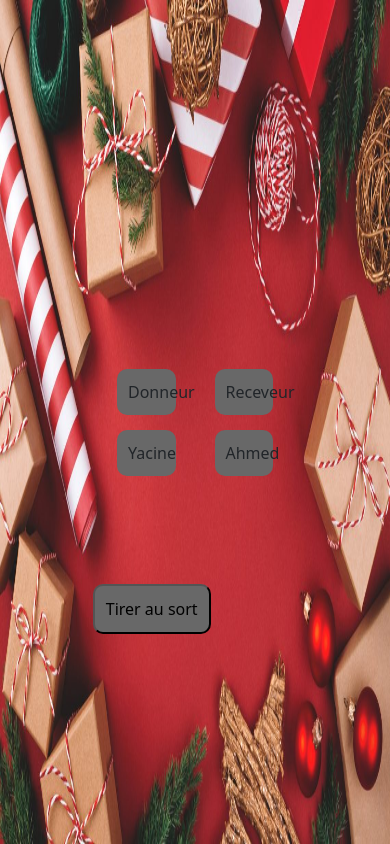
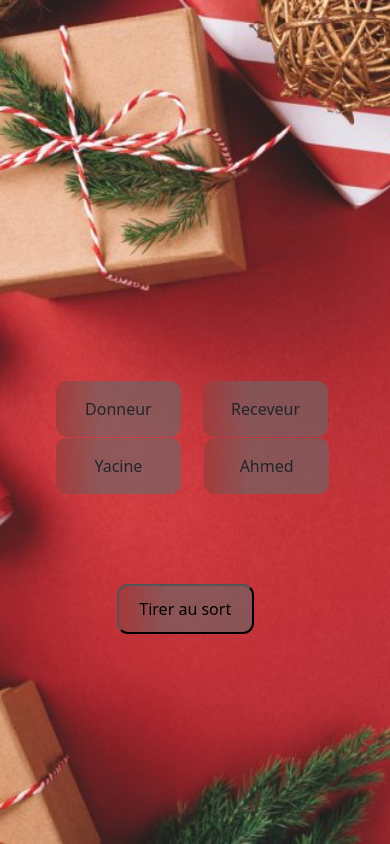
Before and after one commit to Aekyu/Projet-Noel, a PHP site: page /page_tas.html in a window 390 px wide. Run offline with PHP 8.4, Linux system fonts and the light colour scheme.

Commit message:
13/12/2021 (debut media queries)

```diff
--- /dev/null
+++ b/mediaTAS.css
@@ -0,0 +1,221 @@
+@media screen and (max-width: 859px) {
+  #font {
+    position: absolute;
+    height: 100%;
+    width: auto;
+    left: -330px;
+    top: 0%;
+  }
+  #donne,
+  #recev {
+    width: 20em;
+    padding: 1em;
+    margin: 1em;
+    text-align: center;
+  }
+
+  #bloc {
+    text-align: center;
+    position: absolute;
+    width: 32%;
+    margin-top: 1em;
+    left: 56px;
+    top: 365px;
+    padding: 1em;
+  }
+  #bloc2 {
+    text-align: center;
+    position: absolute;
+    width: 32%;
+    margin-top: 1em;
+    right: 62px;
+    top: 365px;
+    padding: 1em;
+  }
+
+  #donne {
+    position: absolute;
+    text-align: center;
+    width: 32%;
+    margin-top: 1em;
+    left: 40px;
+  }
+  #recev {
+    text-align: center;
+    position: absolute;
+    width: 32%;
+    margin-top: 1em;
+    right: 45px;
+  }
+
+  #tas1 {
+    right: 35%;
+    width: 35%;
+  }
+}
+@media (min-width: 860px) and (max-width: 1279px) {
+  #font {
+    position: absolute;
+    height: 100%;
+    width: auto;
+    top: 0%;
+    left: -5%;
+  }
+  #donne,
+  #recev {
+    width: 20em;
+    padding: 1em;
+    margin: 1em;
+    text-align: center;
+  }
+
+  #bloc {
+    text-align: center;
+    position: absolute;
+    width: 25%;
+    margin-top: 1em;
+    left: 207px;
+    top: 365px;
+    padding: 1em;
+  }
+  #bloc2 {
+    text-align: center;
+    position: absolute;
+    width: 25%;
+    margin-top: 1em;
+    right: 207px;
+    top: 365px;
+    padding: 1em;
+  }
+
+  #donne {
+    position: absolute;
+    text-align: center;
+    width: 25%;
+    margin-top: 1em;
+    left: 190px;
+  }
+  #recev {
+    text-align: center;
+    position: absolute;
+    width: 25%;
+    margin-top: 1em;
+    right: 190px;
+  }
+
+  #tas1 {
+    right: 43%;
+    width: 14%;
+  }
+}
+
+@media (min-width: 1280px) and (max-width: 1499px) {
+  #font {
+    position: absolute;
+    height: 100%;
+    width: 100%;
+    top: 0;
+    left: 0;
+  }
+  #donne,
+  #recev {
+    width: 20em;
+    padding: 1em;
+    margin: 1em;
+    text-align: center;
+  }
+
+  #bloc {
+    text-align: center;
+    position: absolute;
+    width: 21%;
+    margin-top: 1em;
+    left: 368px;
+    top: 365px;
+    padding: 1em;
+  }
+  #bloc2 {
+    text-align: center;
+    position: absolute;
+    width: 21%;
+    margin-top: 1em;
+    right: 368px;
+    top: 365px;
+    padding: 1em;
+  }
+
+  #donne {
+    position: absolute;
+    text-align: center;
+    width: 21%;
+    margin-top: 1em;
+    left: 352px;
+  }
+  #recev {
+    text-align: center;
+    position: absolute;
+    width: 21%;
+    margin-top: 1em;
+    right: 352px;
+  }
+
+  #tas1 {
+    right: 43%;
+    width: 14%;
+  }
+}
+@media (min-width: 1500px) and (max-width: 1920px) {
+  #font {
+    position: absolute;
+    height: 100%;
+    width: 100%;
+    top: 0;
+    left: 0;
+  }
+  #donne,
+  #recev {
+    width: 20em;
+    padding: 1em;
+    margin: 1em;
+    text-align: center;
+  }
+
+  #bloc {
+    text-align: center;
+    position: absolute;
+    width: 16%;
+    margin-top: 1em;
+    left: 515px;
+    top: 365px;
+    padding: 1em;
+  }
+  #bloc2 {
+    text-align: center;
+    position: absolute;
+    width: 16%;
+    margin-top: 1em;
+    right: 496px;
+    top: 365px;
+    padding: 1em;
+  }
+
+  #donne {
+    position: absolute;
+    text-align: center;
+    width: 16%;
+    margin-top: 1em;
+    left: 499px;
+  }
+  #recev {
+    text-align: center;
+    position: absolute;
+    width: 16%;
+    margin-top: 1em;
+    right: 480px;
+  }
+
+  #tas1 {
+    right: 43%;
+    width: 14%;
+  }
+}
--- a/page_tas.html
+++ b/page_tas.html
@@ -1,12 +1,15 @@
 <!DOCTYPE html>
 <html lang="en">
-
   <head>
-    <meta charset="UTF-8">
-    <meta http-equiv="X-UA-Compatible" content="IE=edge">
-    <meta name="viewport" content="width=device-width, initial-scale=1.0">
-    <link href="https://cdn.jsdelivr.net/npm/bootstrap@5.1.3/dist/css/bootstrap.min.css" rel="stylesheet" />
-    <link rel="stylesheet" href="style.css">
+    <meta charset="UTF-8" />
+    <meta http-equiv="X-UA-Compatible" content="IE=edge" />
+    <meta name="viewport" content="width=device-width, initial-scale=1.0" />
+    <link
+      href="https://cdn.jsdelivr.net/npm/bootstrap@5.1.3/dist/css/bootstrap.min.css"
+      rel="stylesheet"
+    />
+    <link rel="stylesheet" href="mediaTAS.css" />
+    <link rel="stylesheet" href="style.css" />
     <title>Document</title>
   </head>
 
@@ -16,7 +19,7 @@
         <div id="bloc">
           <div>Donneur</div>
         </div>
-            <div id="bloc">
+        <div id="bloc2">
           <div>Receveur</div>
         </div>
       </div>
@@ -25,19 +28,22 @@
         <div id="recev"></div>
       </div>
       <div>
-            <button id="tas1" onclick="tiragePersonnes(array_name)">Tirer au sort</button>
+        <button id="tas1" onclick="tiragePersonnes(array_name)">
+          Tirer au sort
+        </button>
       </div>
     </div>
 
     <div>
-        <img src=" cadeau.jpg" id="font" alt="">
+      <img src="cadeau.jpg" id="font" alt="" />
     </div>
 
     <script>
-        let donne = document.querySelector("#donne")
-        let recev = document.querySelector("#recev")
+      let donne = document.querySelector("#donne");
+      let recev = document.querySelector("#recev");
       let array_nameReceveur = [];
-        let Utilisateurs = [{
+      let Utilisateurs = [
+        {
           id: "1",
           name: "Bouchra",
         },
@@ -117,7 +123,7 @@
       }
 
       function tiragePersonnes(ArrayName) {
-            let terminer = false
+        let terminer = false;
         let number = randomNumber(ArrayName.length);
         let number2 = randomNumber(ArrayName.length);
         let donneur;
@@ -125,20 +131,20 @@
         donneur = ArrayName[number];
         receveur = array_nameReceveur[number2];
 
-            if(ArrayName.length === 0) {
+        if (ArrayName.length === 0) {
           donneur = "";
           receveur = "";
-               terminer = true
+          terminer = true;
         }
         console.log(ArrayName, array_nameReceveur);
         console.log(donneur, receveur);
-            if(terminer === false){
-               if(donneur === receveur) {
+        if (terminer === false) {
+          if (donneur === receveur) {
             // console.log("if passé");
             while (donneur === receveur) {
               console.log("while passé", donneur, receveur);
               number2 = randomNumber(ArrayName.length);
-                    receveur = array_nameReceveur[number2]
+              receveur = array_nameReceveur[number2];
               console.log("while passé", donneur, receveur);
             }
           }
@@ -146,18 +152,16 @@
           array_nameReceveur.splice(number2, 1);
           ArrayName.splice(number, 1);
 
-
-            donne.innerHTML = donneur
-            recev.innerHTML = receveur
+          donne.innerHTML = donneur;
+          recev.innerHTML = receveur;
         }
-
       }
 
       function randomNumber(max) {
         return Math.floor(Math.random() * max);
       }
 
-        DefArray()
+      DefArray();
 
       tiragePersonnes(array_name);
 
@@ -166,5 +170,4 @@
     <script src="https://code.jquery.com/jquery-3.6.0.min.js"></script>
     <script src="https://cdn.jsdelivr.net/npm/bootstrap@5.1.3/dist/js/bootstrap.bundle.min.js"></script>
   </body>
-
 </html>
--- a/style.css
+++ b/style.css
@@ -4,7 +4,6 @@
   -webkit-box-sizing: border-box;
   box-sizing: border-box;
 }
-
 
 html,
 body {
@@ -33,7 +32,6 @@ body {
   background-repeat: no-repeat;
   background-color: #d4418e;
   background-image: linear-gradient(330deg, #d4418e 5%, #043f99 70%);
-
 }
 
 /* SNOW ( Baptiste ) */
@@ -172,7 +170,7 @@ body {
 /* END SNOW */
 
 /* COUNTDOWN ( Baptiste ) */
-.timer2{
+.timer2 {
   background: rgba(28, 29, 32, 0.3);
   box-shadow: 0px 4px 10px 5px rgba(0, 0, 0, 0.2);
   backdrop-filter: blur(2px);
@@ -184,7 +182,7 @@ body {
   font-size: 18px;
 }
 
-#timer{
+#timer {
   position: absolute;
   top: 15%;
 }
@@ -231,15 +229,15 @@ body {
 
 /* CSS page_principale ( tree/pannel/house/button ) ( Baptiste ) */
 
-#pannel{
-  position:absolute;
+#pannel {
+  position: absolute;
   bottom: 4%;
-  width:8%;
+  width: 8%;
   right: 50%;
   z-index: 1;
 }
 
-#tree{
+#tree {
   position: absolute;
   bottom: 9%;
   right: 65%;
@@ -247,30 +245,30 @@ body {
   z-index: 1;
 }
 
-#fond{
+#fond {
   position: absolute;
   left: 0px;
   bottom: -2px;
   width: 100%;
 }
 
-#tas{
+#tas {
   color: rgba(250, 0, 0, 0.719);
   text-decoration: none;
   position: absolute;
   bottom: 149px;
   right: 51.2%;
   width: 97px;
-  background:transparent;
+  background: transparent;
   z-index: 2;
 }
 
-#tas:hover{
+#tas:hover {
   -webkit-transform: scale(1.1);
   transition: all 0.4s;
 }
 
-#retourInscription{
+#retourInscription {
   position: absolute;
   top: 0px;
   left: 0px;
@@ -280,39 +278,47 @@ body {
 
 /* CSS page_tas */
 
-#font{
+#font {
+  position: absolute;
   z-index: -1;
-  /* background: no-repeat url("cadeau.jpg"); */
-  position: absolute;
-  width: 100%;
-  top: 0px;
-  left: 0px;
-  height: 100%;
 }
 
-#bloc{
-  background-color: rgb(104, 104, 104);
-  padding: 11px;
-  border-radius: 10px;
-  width: 30%;
-  text-align: center;
+#bloc,
+#bloc2 {
+  background: rgb(120, 12, 12);
+  background: linear-gradient(
+    90deg,
+    rgba(120, 12, 12, 1) 0%,
+    rgba(157, 59, 59, 0.7987570028011204) 0%,
+    rgba(107, 102, 102, 0.6502976190476191) 35%
+  );
+  /* background-color: #ada7a1; */
+  border-radius: 11px;
 }
 
-#donne, #recev{
-  background-color: rgb(104, 104, 104);
-  padding: 11px;
-  margin-top: 15px;
-  border-radius: 10px;
-  width: 30%;
-  text-align: center;
+#donne,
+#recev {
+  background: rgb(120, 12, 12);
+  background: linear-gradient(
+    90deg,
+    rgba(120, 12, 12, 1) 0%,
+    rgba(157, 59, 59, 0.7987570028011204) 0%,
+    rgba(107, 102, 102, 0.6502976190476191) 35%
+  );
+  border-radius: 11px;
 }
 
-#tas1{
-  background-color: rgb(104, 104, 104);
+#tas1 {
+  background: rgb(120, 12, 12);
+  background: linear-gradient(
+    90deg,
+    rgba(120, 12, 12, 1) 0%,
+    rgba(157, 59, 59, 0.7987570028011204) 0%,
+    rgba(107, 102, 102, 0.6502976190476191) 35%
+  );
   padding: 11px;
   margin-top: 10px;
-  border-radius: 10px;
+  border-radius: 11px;
   position: absolute;
   top: 68%;
-  right: 46%;
 }
```
Also changed, not shown: page_tirage.html (deleted, +0 -92 lines), page_principale.html (renamed from page_principale.php). Lines whose indentation alone changed are shown as unchanged.
